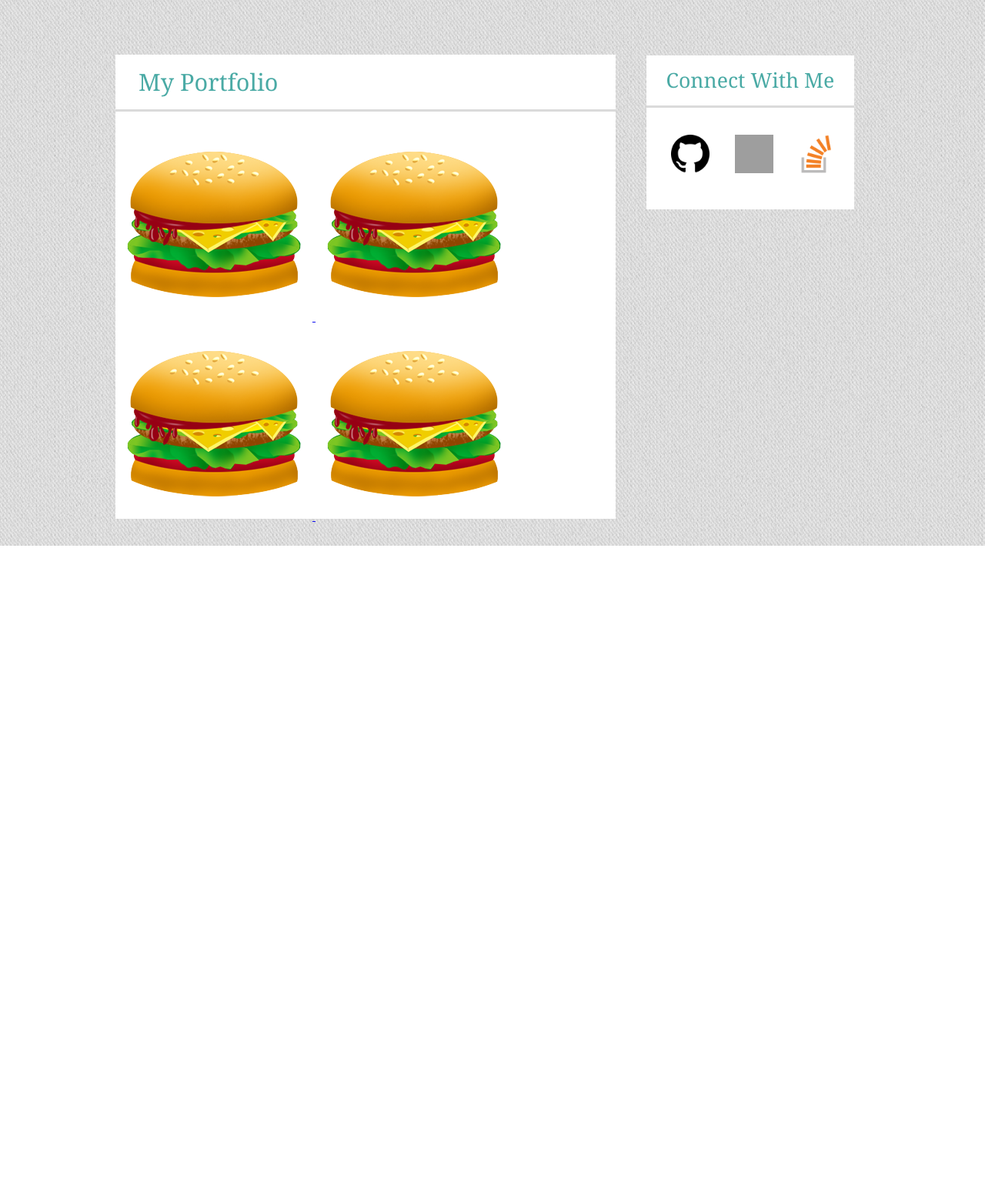
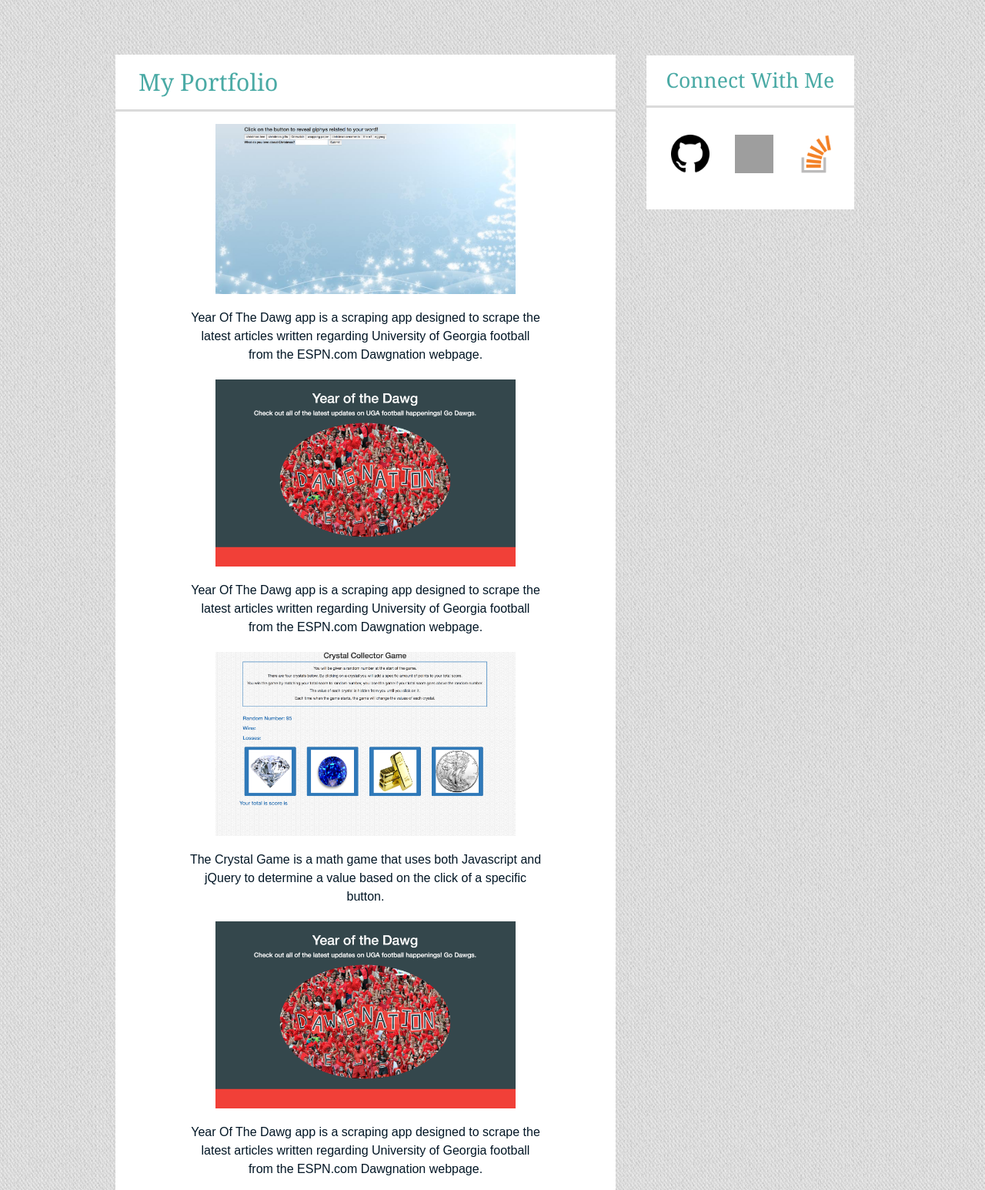
Before and after one commit to kicknpick/Basic-Porfolio, a PHP site: page /portfolio.html in a window 1280 px wide. Shown: the part 91-1637 px from the top of the page at 77% size. Before the commit the page ends 800 px from the top, so only its background shows below. Run offline with PHP 8.4, Linux system fonts and the light colour scheme; grey boxes are pictures that could not be loaded.

Commit message:
updating portfolio section

```diff
--- a/Assets/css/style.css
+++ b/Assets/css/style.css
@@ -167,6 +167,7 @@ aside {
 
 .portfolioContainer {
     width: 650px;
+    height: auto;
     float: left;
     border: #dddddd;
     background-color: #ffffff;
@@ -186,14 +187,21 @@ h2 {
 }
 
 .portfolioApp{
-
+    margin-left: 10%;
+    margin-right: 10%;
+    text-align: center;
+    margin-bottom: 20px;
 }
 
-.portfolioImage {
+.portfolioImage{
+    width: 75%;
+    height: auto;
+}
 
-    font-size: 25px;
-    padding: 20px;
-    width: 20%;
+.portfolioText {
+    font-size: 16px;
+    margin: 0px 5% 0px 5%;
+    text-align: center;
 }
 
 
--- a/portfolio.html
+++ b/portfolio.html
@@ -30,19 +30,41 @@
             <br>
             <div>
 
+				<div class="portfolioApp">
+	                <a href="https://christmas-gifs.herokuapp.com/">
+	                    <img class="portfolioImage" src="./Assets/images/christmasGif.png" alt="Christmas Gifs">
+	                </a>
+	                <br>
+	                <br>
+	                <p class="portfolioText">Year Of The Dawg app is a scraping app designed to scrape the latest articles written regarding University of Georgia football from the ESPN.com Dawgnation webpage.</p>
+	            </div>
 
-                <a class="portfolioApp" href="https://safe-eyrie-59007.herokuapp.com/">
-                    <img class="porfolioImage" src="./Assets/images/cartoonBurger.png" alt="Burger App">
-                </a>
-                <a class="portfolioApp" href="https://safe-eyrie-59007.herokuapp.com/">
-                    <img src="./Assets/images/cartoonBurger.png" alt="Burger App">
-                </a>
-                <a class="portfolioApp" href="https://safe-eyrie-59007.herokuapp.com/">
-                    <img class="porfolioImage" src="./Assets/images/cartoonBurger.png" alt="Burger App">
-                </a>
-                <a class="portfolioApp" href="https://safe-eyrie-59007.herokuapp.com/">
-                    <img class="porfolioImage" src="./Assets/images/cartoonBurger.png" alt="Burger App">
-                </a>
+				<div class="portfolioApp">
+	                <a href="https://blooming-dusk-41098.herokuapp.com/">
+	                    <img class="portfolioImage" src="./Assets/images/YearOfDawg.png" alt="Year Of The Dawg App">
+	                </a>
+	                <br>
+	                <br>
+	                <p class="portfolioText">Year Of The Dawg app is a scraping app designed to scrape the latest articles written regarding University of Georgia football from the ESPN.com Dawgnation webpage.</p>
+	            </div>
+
+               <div class="portfolioApp">
+	                <a href="https://crystals-game.herokuapp.com/">
+	                    <img class="portfolioImage" src="./Assets/images/crystalGame.png" alt="Crystal Game">
+	                </a>
+	                <br>
+	                <br>
+	                <p class="portfolioText">The Crystal Game is a math game that uses both Javascript and jQuery to determine a value based on the click of a specific button.</p>
+	            </div>
+
+				<div class="portfolioApp">
+	                <a href="https://blooming-dusk-41098.herokuapp.com/">
+	                    <img class="portfolioImage" src="./Assets/images/YearOfDawg.png" alt="Year Of The Dawg App">
+	                </a>
+	                <br>
+	                <br>
+	                <p class="portfolioText">Year Of The Dawg app is a scraping app designed to scrape the latest articles written regarding University of Georgia football from the ESPN.com Dawgnation webpage.</p>
+	            </div>
             </div>
             </p>
         </div>
```
Also changed, not shown: Assets/images/YearOfDawg.png (added), Assets/images/christmasGif.png (added), Assets/images/crystalGame.png (added).
